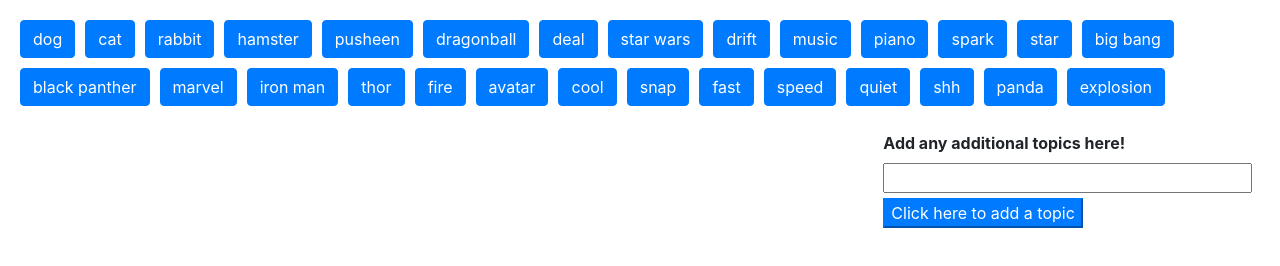
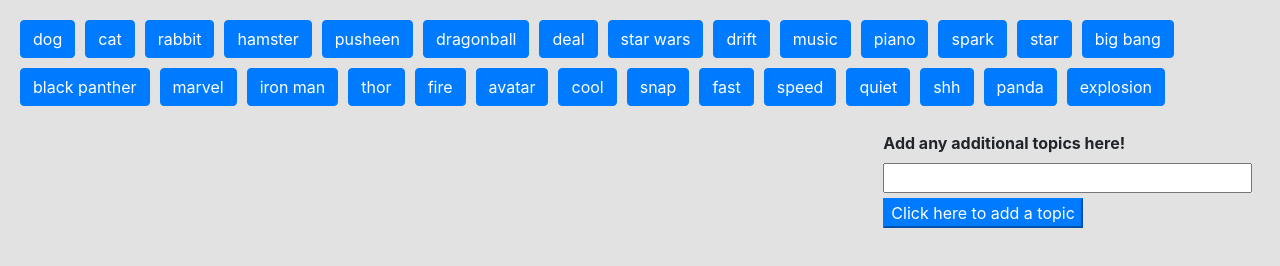
Before and after one commit to tintdang/GifTastic, a plain HTML site: page index.html in a window 1280 px wide. Drawn offline with nearby package versions, Linux system fonts and the light colour scheme.

Commit message:
added background and cursor pointer on css

```diff
--- a/assets/css/style.css
+++ b/assets/css/style.css
@@ -2,6 +2,7 @@ html,
 body{
     margin: 0;
     padding: 0;
+    background: rgb(226, 226, 226)
 }
 
 .float {
@@ -36,4 +37,5 @@ p,
 
 .gif{
     margin-bottom: 20px;
+    cursor: pointer;
 }
```
